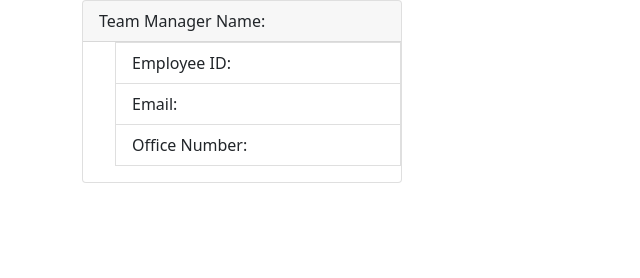
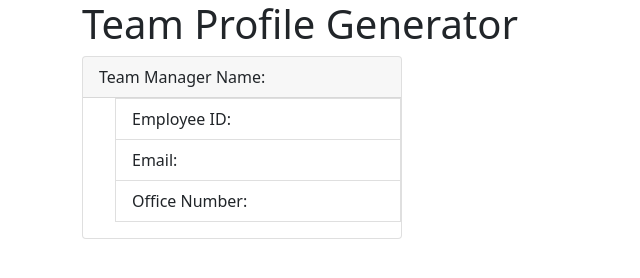
Before and after one commit to ckim1999/Project-Team-Profile-Gen, a website: page web.html in a window 1280 px wide. Shown: the whole page, without its empty margins (0-640 px from the left). Drawn offline with nearby package versions, Linux system fonts and the light colour scheme.

Commit message:
added a header

```diff
--- a/web.html
+++ b/web.html
@@ -10,6 +10,8 @@
 </head>
 <body>
     <div class="container">
+        <!--input header-->
+        <h1>Team Profile Generator</h1>
         <!--created a card format to input my user's information-->
         <div class="card" style="width: 20rem;">
             <div class="card-header">Team Manager Name: </div>
```
Also changed, not shown: style.css (added).
